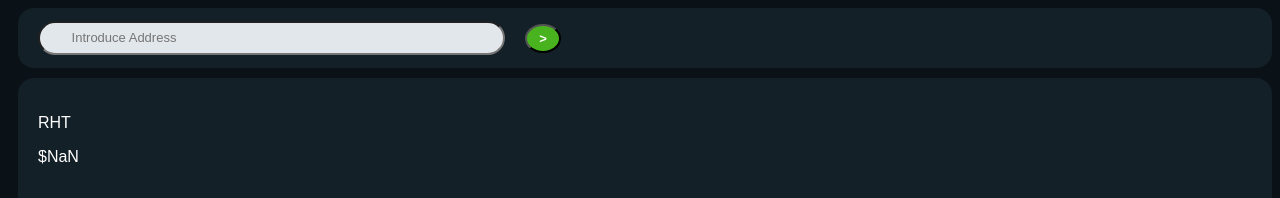
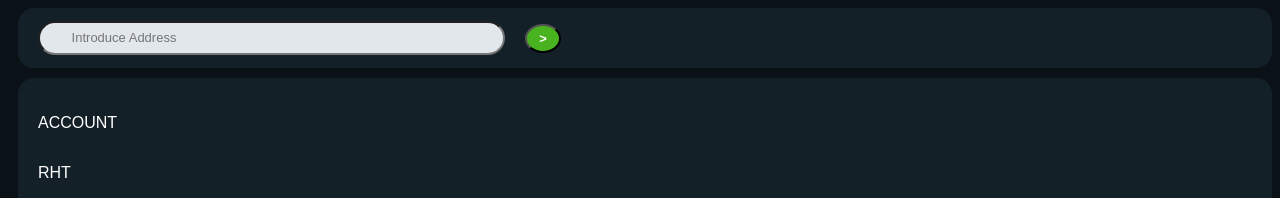
Before and after one commit to saamauro92/bscscan, a React (Create React App) app: page / in a window 1280 px wide. Shown: the top 198 px of the page. Built offline with nearby package versions, Linux system fonts and the light colour scheme; no server answers.

Commit message:
chore:added acc nmber

```diff
--- a/src/App.js
+++ b/src/App.js
@@ -94,6 +94,11 @@ function App() {
 
       {error && <p className='error-msg'>hola{error}</p>}
       <div className="summary-wrap">
+
+        <div>
+          <p>ACCOUNT</p>
+          <p>{getAddress && <>{getAddress.slice(0, 6) + "..." + getAddress.slice(getAddress.length - 8, getAddress.length)}</>}</p>
+        </div>
         <div>
           <p> RHT</p>
           <p>  {currentPrice && formatter.format(currentPrice.usd)}</p>
--- a/src/Transactions.js
+++ b/src/Transactions.js
@@ -86,7 +86,7 @@ const Transactions = (address) => {
     return (
         <div >
 
-            <p className='subtitle'> Last transactions</p>
+            <p className='subtitle'> Last transactions </p>
             {loading == true ? <div> <img src={logo} className="App-logo" alt="logo" />loading...     </div> :
                 <table className="styled-table" >
                     <tbody>
```
